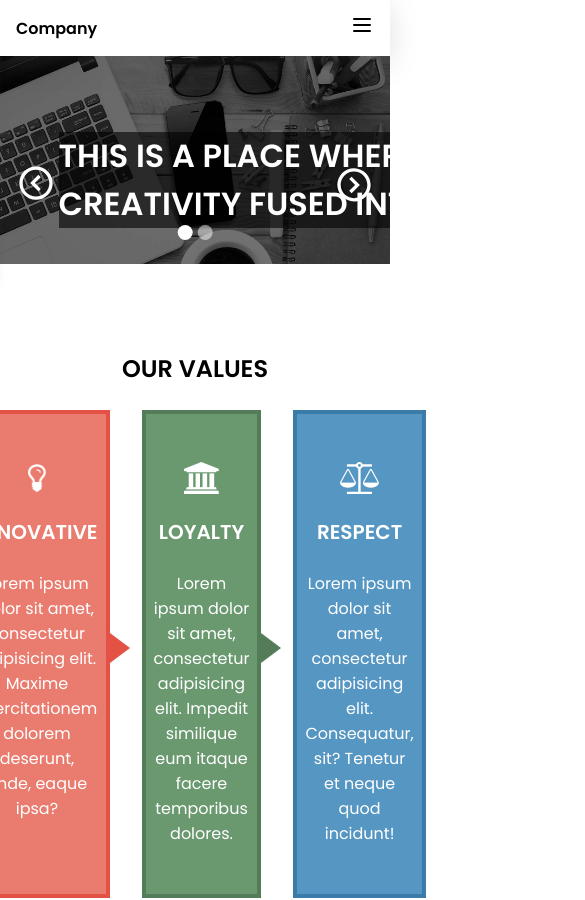
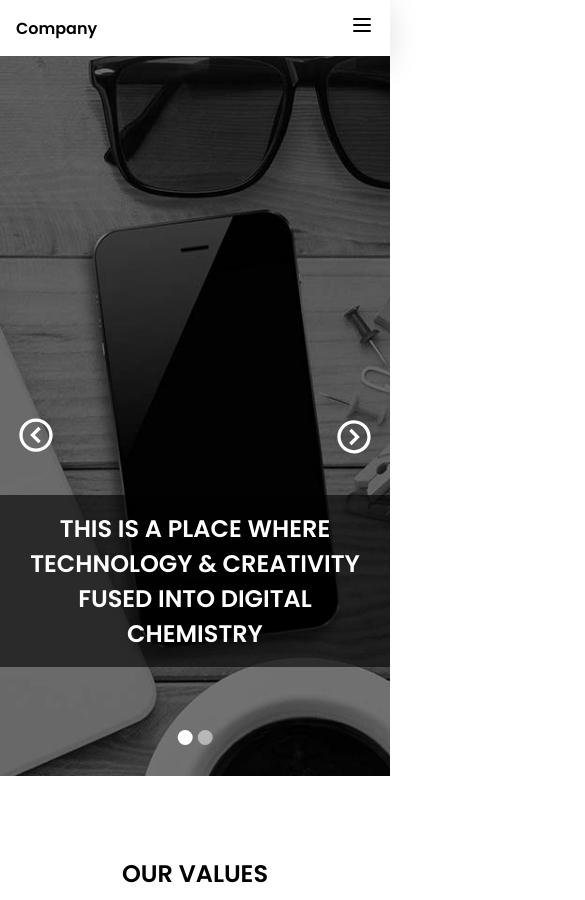
Before and after one commit to pramanarendra/suitmedia-front-end, a React (Create React App) app: page / in a window 390 px wide. Shown: the top 900 px of the page, 585 px wide, since content can reach past the window. Built offline with nearby package versions, Linux system fonts and the light colour scheme.

Commit message:
responsive carousel

```diff
--- a/src/App.js
+++ b/src/App.js
@@ -11,8 +11,8 @@ function App() {
       <Navbar />
       <Carousel />
       <Values />
-      <Form />
-      <Footer />
+      {/* <Form />
+      <Footer /> */}
     </div>
   );
 }
--- a/src/components/Carousel.css
+++ b/src/components/Carousel.css
@@ -69,3 +69,26 @@
 .active {
     opacity: 1;
 }
+
+@media screen and (max-width: 960px) {
+    .carousel-container {
+        width: 100%;
+        background-color: red;
+        height: 720px;
+    }
+
+    .carousel-item img {
+        height: 720px;
+        object-fit: cover;
+    }
+
+    .carousel-desc {
+        margin-left: 0;
+        text-align: center;
+        margin: 0 auto;
+        width: 100%;
+        padding: 16px;
+        font-size: 24px;
+        bottom: 16%;
+    }
+}
```
